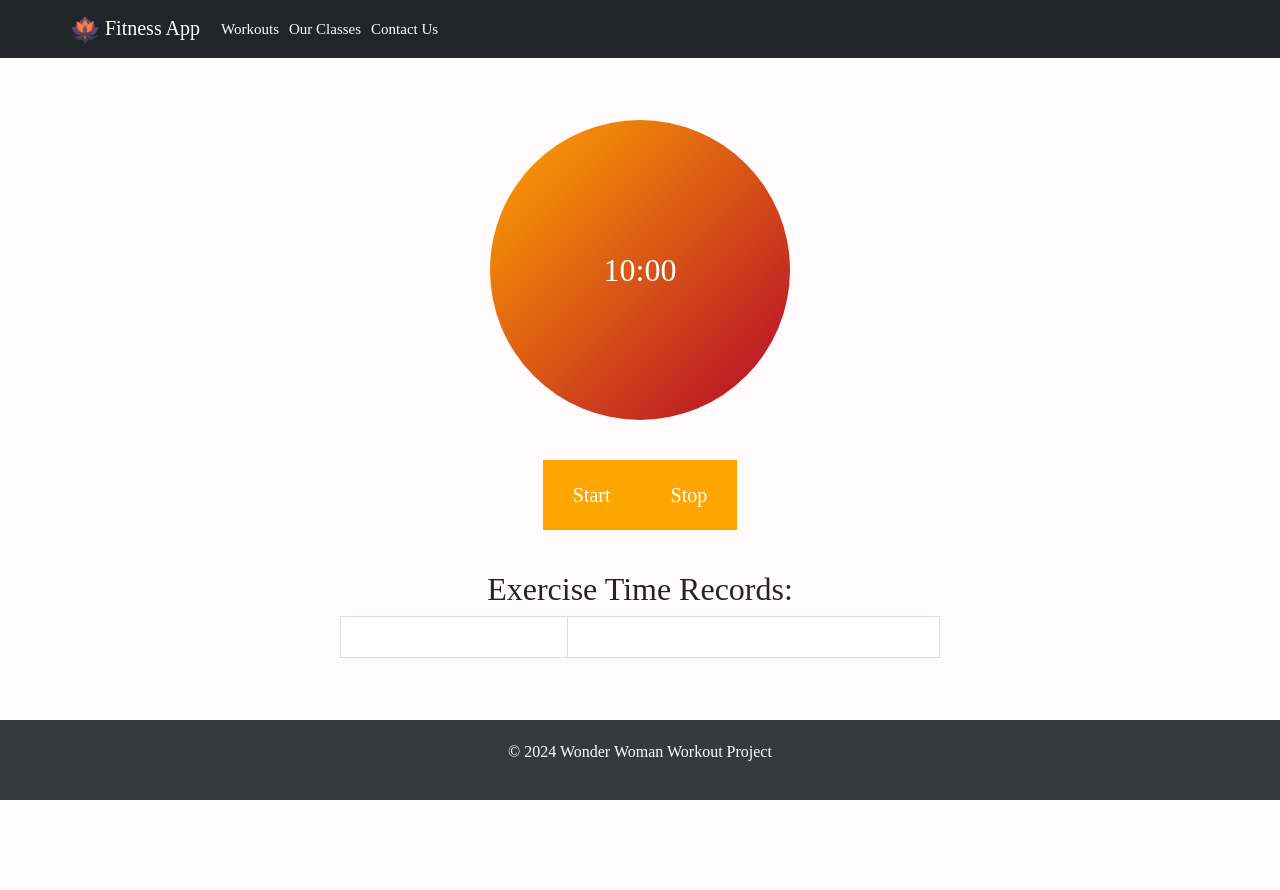
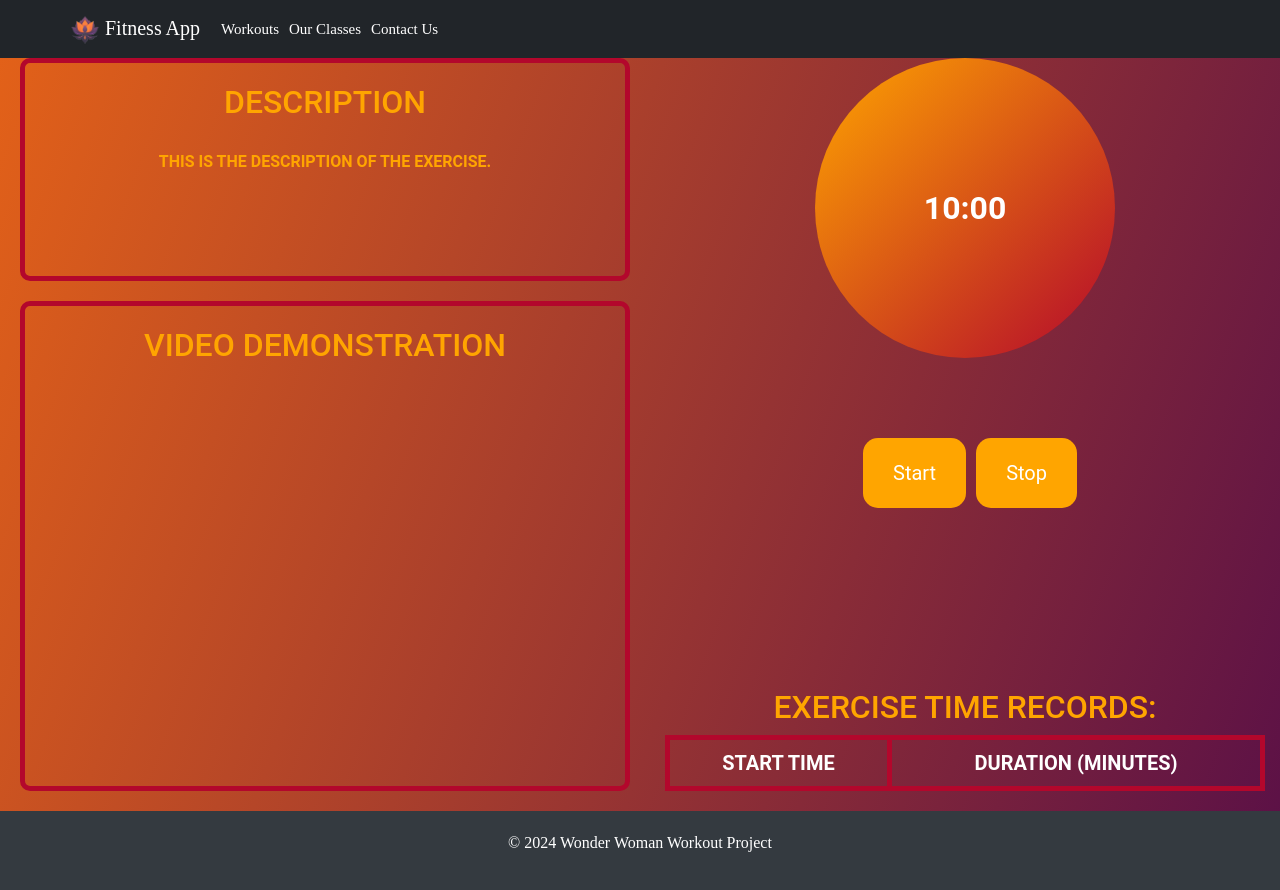
Before and after one commit to elismountain/fitness-app, a React (Vite) app: page /timer-page in a window 1280 px wide. Before the commit the page ends 800 px from the top, so only its background shows below. Built offline with nearby package versions, Linux system fonts and the light colour scheme; a small style sheet from the web is missing.

Commit message:
finished the page with the timer

```diff
--- a/src/components/Timer.css
+++ b/src/components/Timer.css
@@ -10,6 +10,7 @@
     justify-content: center;
     align-items: center;
     height: 300px;
+    margin-bottom: 80px;
 }
 
 .circle {
@@ -31,7 +32,9 @@
     display: flex;
     justify-content: center;
     margin-top: 40px;
-    margin-bottom: 40px;
+    margin-bottom: 180px;
+
+
 }
 
 .buttons button {
@@ -42,6 +45,9 @@
     font-size: 20px;
     cursor: pointer;
     transition: background-color 0.3s ease;
+    border-radius: 15px;
+    margin-left: 10px;
+
 }
 
 .buttons button:hover {
@@ -52,16 +58,25 @@
     width: 600px;
     margin: 0 auto;
     border-collapse: collapse;
+
 }
 
 .records table th,
 .records table td {
     padding: 8px;
-    border: 1px solid #ddd;
     text-align: center;
+    border: #b3072c solid 5px;
 }
 
 .records table th {
-    background-color: white;
+    border: #b3072c solid 5px;
     color: white;
+    font-size: 20px;
 }
+
+
+.records-timer__page {
+    margin-top: 100px;
+
+
+}
--- a/src/components/Timer.jsx
+++ b/src/components/Timer.jsx
@@ -1,8 +1,9 @@
 import React, { useState, useEffect } from 'react';
 import './Timer.css';
+import TimerRecordsTable from './TimerRecordsTable';
 
 const Timer = () => {
-    const [time, setTime] = useState(600); // 10 minutes in seconds
+  const [time, setTime] = useState(600);
   const [timerOn, setTimerOn] = useState(false);
   const [isPaused, setIsPaused] = useState(false);
   const [startTime, setStartTime] = useState(null);
@@ -19,10 +20,10 @@ const Timer = () => {
       if (!isPaused) {
         setTimerOn(false);
         const endTime = new Date();
-                let durationInSeconds = Math.abs(endTime - startTime) / 1000; // Calculate duration in seconds
-                let durationInMinutes = Math.ceil(durationInSeconds / 60); // Convert duration to minutes and round up
+        let durationInSeconds = Math.abs(endTime - startTime) / 1000;
+        let durationInMinutes = Math.ceil(durationInSeconds / 60);
         if (durationInMinutes === 0) {
-                    durationInMinutes = 1; // If duration is less than 1 minute, set it to 1 minute
+          durationInMinutes = 1;
         }
         setRecords(prevRecords => [...prevRecords, { startTime, duration: durationInMinutes }]);
       }
@@ -32,23 +33,23 @@ const Timer = () => {
 
   const startTimer = () => {
     setTimerOn(true);
-        setIsPaused(false); // Resetting isPaused when timer starts
-        setStartTime(new Date()); // Set start time when timer starts
+    setIsPaused(false);
+    setStartTime(new Date());
   };
 
   const pauseTimer = () => {
-        setIsPaused(true); // Pause the timer
+    setIsPaused(true);
   };
 
   const stopTimer = () => {
-        setTime(600); // Reset time to 10 minutes
+    setTime(600);
     setTimerOn(false);
     setIsPaused(false);
     const endTime = new Date();
-        let durationInSeconds = Math.abs(endTime - startTime) / 1000; // Calculate duration in seconds
-        let durationInMinutes = Math.ceil(durationInSeconds / 60); // Convert duration to minutes and round up
+    let durationInSeconds = Math.abs(endTime - startTime) / 1000;
+    let durationInMinutes = Math.ceil(durationInSeconds / 60);
     if (durationInMinutes === 0) {
-            durationInMinutes = 1; // If duration is less than 1 minute, set it to 1 minute
+      durationInMinutes = 1;
     }
     setRecords(prevRecords => [...prevRecords, { startTime, duration: durationInMinutes }]);
   };
@@ -78,25 +79,7 @@ const Timer = () => {
         )}
         <button onClick={stopTimer}>Stop</button>
       </div>
-            <div className="records">
-                <h2>Exercise Time Records:</h2>
-                <table>
-                    <thead>
-                        <tr>
-                            <th>Start Time</th>
-                            <th>Duration (minutes)</th>
-                        </tr>
-                    </thead>
-                    <tbody>
-                        {records.map((record, index) => (
-                            <tr key={index}>
-                                <td>{record.startTime.toLocaleDateString()}</td>
-                                <td>{record.duration}</td>
-                            </tr>
-                        ))}
-                    </tbody>
-                </table>
-            </div>
+      <TimerRecordsTable records={records} />
     </div>
   );
 };
--- /dev/null
+++ b/src/components/TimerRecordsTable.jsx
@@ -0,0 +1,28 @@
+import React from 'react';
+import './Timer.css';
+
+const TimerRecordsTable = ({ records }) => {
+  return (
+    <div className="records records-timer__page">
+      <h2>Exercise Time Records:</h2>
+      <table>
+        <thead>
+          <tr>
+            <th>Start Time</th>
+            <th>Duration (minutes)</th>
+          </tr>
+        </thead>
+        <tbody>
+          {records.map((record, index) => (
+            <tr key={index}>
+              <td>{record.startTime.toLocaleDateString()}</td>
+              <td>{record.duration}</td>
+            </tr>
+          ))}
+        </tbody>
+      </table>
+    </div>
+  );
+};
+
+export default TimerRecordsTable;
--- a/src/pages/Home.css
+++ b/src/pages/Home.css
@@ -1,3 +1,9 @@
 h1, h2 {
     text-align: center;
 }
+
+body {
+    background: rgb(72,17,108);
+    background: linear-gradient(110deg, rgb(228, 98, 24) 0%, rgb(90, 16, 71) 100%);
+
+}
--- a/src/pages/Home.jsx
+++ b/src/pages/Home.jsx
@@ -11,7 +11,7 @@ const Home = () => {
   };
 
   return (
-    <div>
+    <div class= "body">
       <h1>WONDER WOMAN WORKOUT</h1>
       <h2>Every workout is a step towards becoming Wonder Woman. </h2>
       <SignIn onSubmit={handleSubmit} />
--- /dev/null
+++ b/src/pages/TimerPage.css
@@ -0,0 +1,71 @@
+.timer-block {
+    display: grid;
+    font-family: 'Roboto', sans-serif;
+    font-weight: bold;
+    font-size: 30px;
+    text-transform: uppercase;
+    color: orange;
+    text-align: center;
+    grid-template-columns: repeat(2, 1fr); /* Two columns layout for desktop */
+    grid-template-rows: auto auto auto; /* Auto rows */
+    gap: 20px; /* Adjust gap between grid items */
+    grid-template-areas:
+      "description timer-wrap"
+      "demonstration timer-wrap";
+  }
+
+  .description {
+    grid-area: description;
+    display: flex;
+    flex-direction: column;
+    align-items: center;
+    min-width: 300px; /* Minimum width for desktop */
+    height: auto; /* Auto height */
+    border: #b3072c solid 5px;
+    border-radius: 10px;
+    margin-left: 20px;
+  }
+
+  .description-header {
+    margin-top: 20px;
+  }
+
+  .description-text {
+    margin-top: 20px;
+    font-size: 16px;
+  }
+
+  .demonstration {
+    grid-area: demonstration;
+    min-width: 300px; /* Minimum width for desktop */
+    height: auto; /* Auto height */
+    display: block;
+    border: #b3072c solid 5px;
+    border-radius: 10px;
+    margin-left: 20px;
+  }
+
+  .demonstration-header {
+    margin-top: 20px;
+  }
+
+  .timer-wrap {
+    grid-area: timer-wrap;
+  }
+
+  /* Media query for mobile devices */
+  @media (max-width: 970px) {
+    .timer-block {
+      grid-template-columns: 1fr; /* Single column layout for mobile */
+      grid-template-areas:
+        "description"
+        "demonstration"
+        "timer-wrap";
+    }
+
+    .description,
+    .demonstration {
+      min-width: 65%;
+      margin: 10px 20px; /* Add margin on both sides */
+    }
+  }
--- a/src/pages/TimerPage.jsx
+++ b/src/pages/TimerPage.jsx
@@ -1,12 +1,24 @@
+import React from 'react';
 import Timer from '../components/Timer';
-import React from 'react'
+import './TimerPage.css';
 
 const TimerPage = () => {
   return (
-    <div>
+    <div className="timer-block">
+
+      <div className="description">
+        <h2 className='description-header'>Description</h2>
+        <p className="description-text">This is the description of the exercise.</p>
+      </div>
+      <div className="demonstration">
+        <h2 className='demonstration-header'>Video Demonstration</h2>
+        <iframe width="560" height="315" ></iframe>
+      </div>
+      <div className='timer-wrap'>
         <Timer />
+      </div>
     </div>
-  )
+  );
 }
 
 export default TimerPage;
```
Lines whose indentation alone changed are shown as unchanged.
